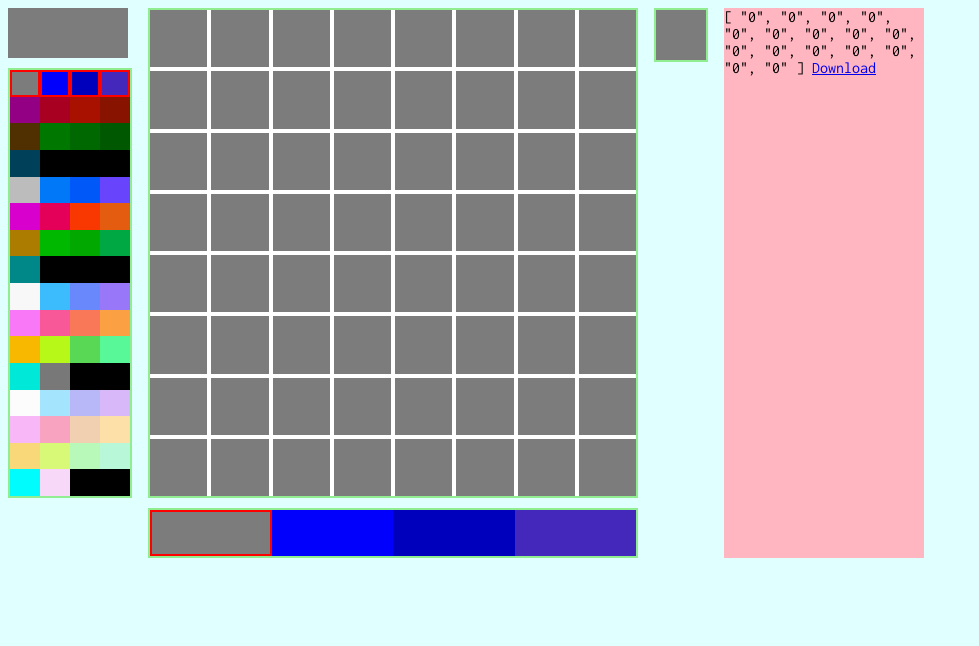
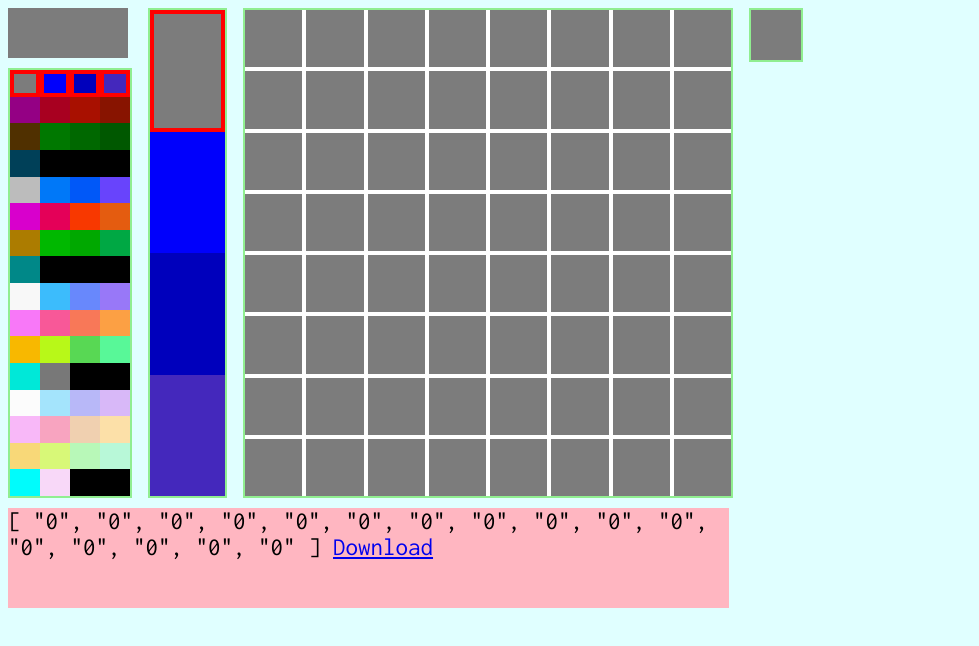
Before and after one commit to saturn597/nesimg, a plain HTML site: page index.html in a window 1280 px wide. Shown: the whole page, without its empty margins (0-979 px from the left). Drawn offline with nearby package versions, Linux system fonts and the light colour scheme.

Commit message:
Styling changes

```diff
--- a/css/style.css
+++ b/css/style.css
@@ -1,20 +1,21 @@
 body {
     background-color: lightCyan;
     font-family: 'Inconsolata', monospace;
+    font-size: 25px;
 }
 
 #app {
     display: grid;
-    grid-template-columns: 120px 486px 50px 200px;
-    grid-template-rows: 50px 430px 50px;
+    grid-template-columns: 120px 75px 486px 50px 200px;
+    grid-template-rows: 50px 430px 100px;
     grid-row-gap: 10px;
     grid-column-gap: 20px;
 }
 
 #dataOutput {
     background-color: lightPink;
-    grid-column: 4;
-    grid-row: 1 / 4;
+    grid-column: 1 / 4;
+    grid-row: 3;
 }
 
 .pixelMatrix {
@@ -42,12 +43,12 @@ body {
 
 .paletteDisplay {
     display: flex;
-    grid-row: 3;
+    grid-row: 1 / 3;
     grid-column: 2;
 }
 
 .active {
-    border: 2px solid red;
+    border: 4px solid red;
 }
 
 #colorIndicator {
--- a/js/script.js
+++ b/js/script.js
@@ -199,8 +199,8 @@ window.addEventListener('load', () => {
                 </drawing-area>
                 <pixel-matrix class="paletteDisplay"
                     v-bind:active="[currentIndex]"
-                    v-bind:columns="currentPalette.length"
-                    v-bind:rows="1"
+                    v-bind:columns="1"
+                    v-bind:rows="currentPalette.length"
                     v-bind:palette="currentPalette"
                     v-bind:pixelMouseDown="updateSelection"
                     v-bind:pixels="digits.slice(0, currentPalette.length)">
```
